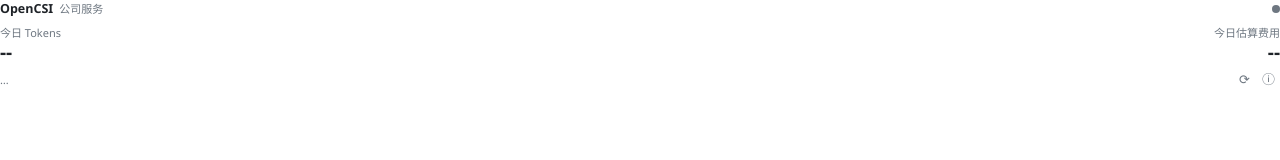
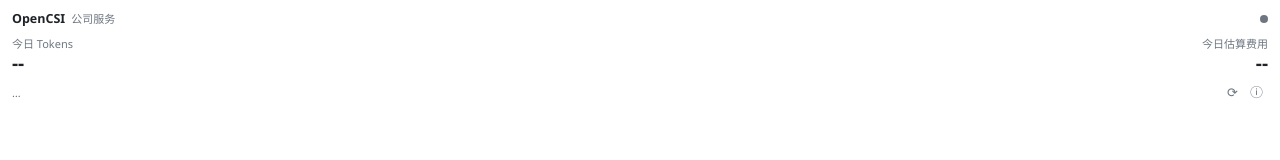
Before and after one commit to jingchangshi/OpenCSIToolMonitor, a browser extension: page edge-extension/panel/index.html in a window 1280 px wide. Drawn offline with Linux system fonts and the light colour scheme.

Commit message:
fix(edge-extension): give the card interior its padding back
The injector zeroes the host .subscription-card's own padding (Magpie's
10px 12px 11px) so the two never double up — but the panel interior
never took ownership of it, so the content sat flush against the card
border (visible in the user's real Edge screenshot: text touching the
frame while native cards breathe).

.panel now carries exactly the native metrics read from app.css, plus a
3px breath above the headline numbers. The E2E's bottom-visibility
assertions confirm the taller content still lands fully inside the
iframe (160px, footer and both buttons intact). 41/41.

```diff
--- a/edge-extension/panel/panel.css
+++ b/edge-extension/panel/panel.css
@@ -49,7 +49,15 @@ body {
   font-size: 12.5px;
   line-height: 1.4;
 }
-.panel { display: flex; flex-direction: column; gap: 5px; }
+/* The injector zeroes the host .subscription-card's own padding (it is
+   10px 12px 11px in Magpie) so the two never double up — which makes this
+   the sole owner of the interior padding. Same metrics as the native card,
+   read from app.css, so the content sits exactly where Magpie's own cards
+   put theirs. */
+.panel {
+  display: flex; flex-direction: column; gap: 5px;
+  padding: 10px 12px 11px;
+}
 .hidden { display: none !important; }
 .spacer { flex: 1; }
 .muted { color: var(--muted); font-size: 11px; }
@@ -78,7 +86,7 @@ body {
    them when a longer value would squeeze either below readability. */
 .numbers {
   display: flex; flex-wrap: wrap; align-items: baseline;
-  gap: 4px 12px; padding-top: 2px;
+  gap: 4px 12px; padding: 3px 0 2px;
 }
 .metric { display: flex; flex-direction: column; min-width: 0; flex: 1 1 auto; }
 .metric.right { text-align: right; align-items: flex-end; }
```
Also changed, not shown: docs/assets/edge-extension/card-multi.png, docs/assets/edge-extension/grid-layout.png.
